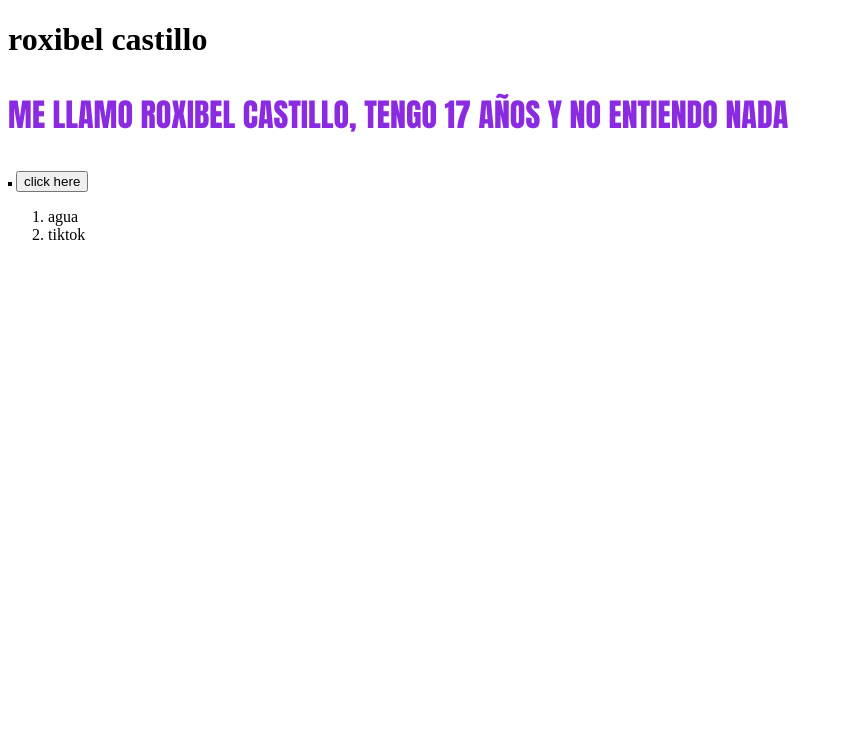
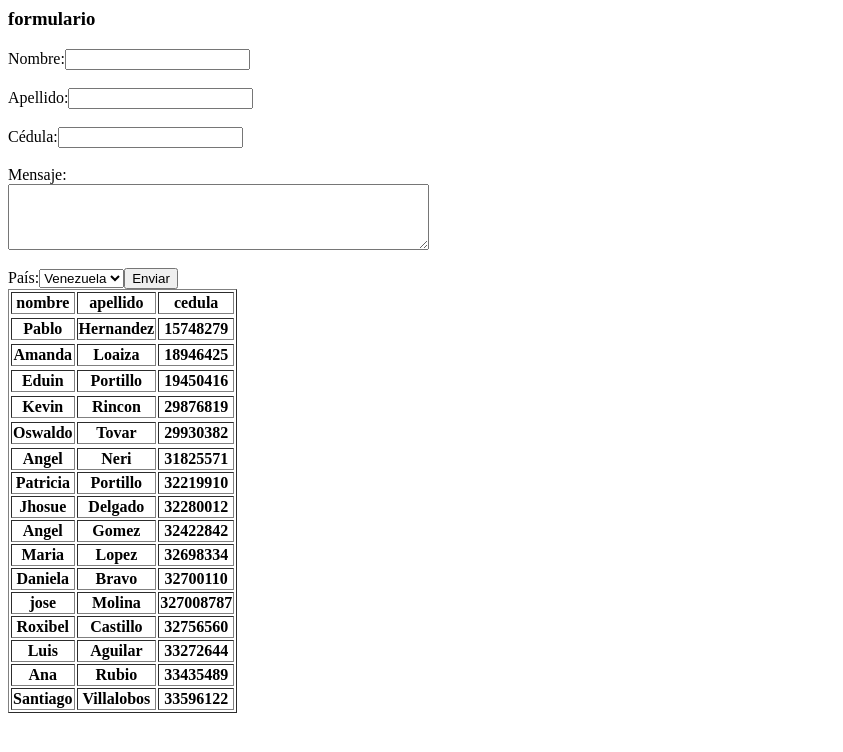
Before and after one commit to roxibelandreinacastillopetit08-ops/roxibel, a plain HTML site: page index.html in a window 1280 px wide. Shown: the whole page, without its empty margins (0-843 px from the left). Drawn offline with Linux system fonts and the light colour scheme.

Commit message:
Add files via upload

```diff
--- a/index.html
+++ b/index.html
@@ -1,25 +1,103 @@
-<!DOCTYPE html>
-<html lang="en">
+<table border="1">
+    <thead>
+        <tr>
+            <th>nombre</th>
+            <th>apellido</th>
+            <th>cedula</th>
+        <tr>
+    <thead>
+    <tbody>
+        <tr>
+            <th>Pablo</th>
+            <th>Hernandez</th>
+            <th>15748279</th>
+        <tr>
+        <tr>
+            <th>Amanda</th>
+            <th>Loaiza</th>
+            <th>18946425</th>
+        <tr>
+        <tr>
+            <th>Eduin</th>
+            <th>Portillo</th>
+            <th>19450416</th>
+        <tr>
+        <tr>
+            <th>Kevin</th>
+            <th>Rincon</th>
+            <th>29876819</th>
+        <tr>
+        <tr>
+            <th>Oswaldo</th>
+            <th>Tovar</th>
+            <th>29930382</th>
+        <tr>
+        <tr>
+            <th>Angel</th>
+            <th>Neri</th>
+            <th>31825571</th>
+        <tr>
+             <th>Patricia</th>
+             <th>Portillo</th>
+             <th>32219910</th>
+        <tr>
+            <th>Jhosue</th>
+            <th>Delgado</th>
+            <th>32280012</th>
+        <tr>
+            <th>Angel</th>
+             <th>Gomez</th>
+             <th>32422842</th>
+        <tr>
+            <th>Maria</th>
+            <th>Lopez</th>
+            <th>32698334</th>
+        <tr>
+            <th>Daniela</th>
+            <th>Bravo</th>
+            <th>32700110</th>
+        <tr>
+            <th>jose</th>
+            <th>Molina</th>
+            <th>327008787</th>
+         <tr>
+            <th>Roxibel</th>
+            <th>Castillo</th>
+            <th>32756560</th>
+         <tr>
+            <th>Luis</th>
+            <th>Aguilar</th>
+            <th>33272644</th>
+        <tr>
+            <th>Ana</th>
+            <th>Rubio</th>
+            <th>33435489</th>
+        <tr>
+            <th>Santiago</th>
+            <th>Villalobos</th>
+            <th>33596122</th>
 
 
-<head>
-    <meta charset="UTF-8">
-    <meta name="viewport" content="width=device-width, initial-scale=1.0">
-    <title>roxibel castillo</title>
-    <link rel="icon" href="instagram-icone-rose.png">
-    <link rel="stylesheet" href="styles.css">
-</head>
 
+<h3>formulario</h3>
+<form action="procesar.formulario" method="post">
+    <label for="nombre">Nombre:</label>
+    <input type="text" id="nombre" name="nombre" required><br><br>
 
-<body>
-    <h1>roxibel castillo </h1>
-    <p> ME LLAMO ROXIBEL CASTILLO, TENGO 17 AÑOS Y NO ENTIENDO NADA  </p>
-    <img src="imagenes/roxi.jpg" alt="">
-    <button>click here</button>
+    <label for="apellido">Apellido:</label>
+    <input type="text" id="apellido" name="apellido" required><br><br>
 
-    <ol>
-        <li>agua</li>
-        <li>tiktok</li>
-    </ol>
-</body>
-</html>
+    <label for="cedula">Cédula:</label>
+    <input type="text" id="cedula" name="cedula" required><br><br>
+
+    <label for="mensaje">Mensaje:</label><br>
+    <textarea id="mensaje" name="mensaje" rows="4" cols="50"></textarea><br><br>
+
+    <label for="pais">País:</label>
+    <select id="pais" name="pais">
+
+        <option value="mx">Venezuela</option>
+        <option value="es">francia</option>
+        <option value="ar">Colombia</option>
+
+    <input type="submit" value="Enviar">
```
Also changed, not shown: ejecicio3.html (added, +11 -0 lines), ejercicio7.html (added, +17 -0 lines), ejercio1.html (added, +13 -0 lines), ejercio2.html (added, +17 -0 lines), ejercio4.html (added, +12 -0 lines), style4.css (added, +9 -0 lines), style7.css (added, +10 -0 lines), style.css (added).
